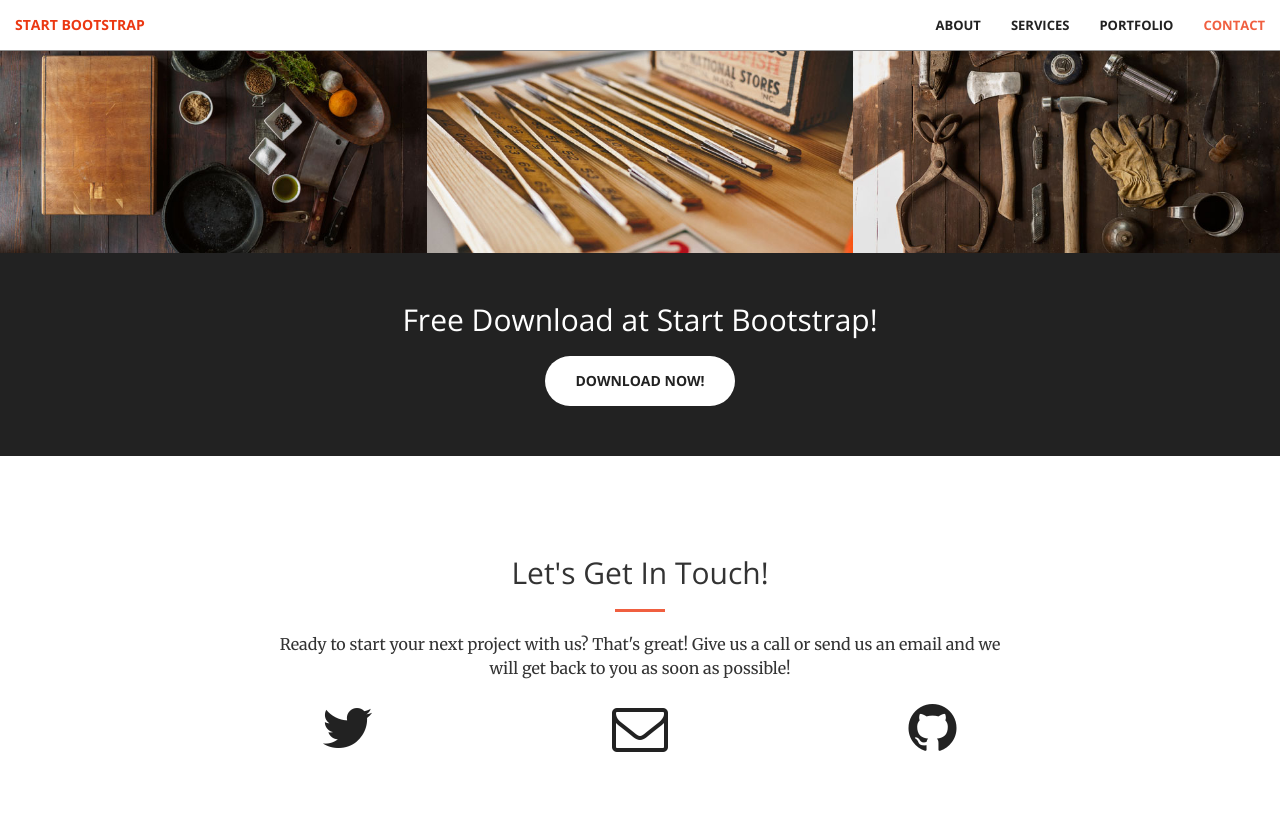
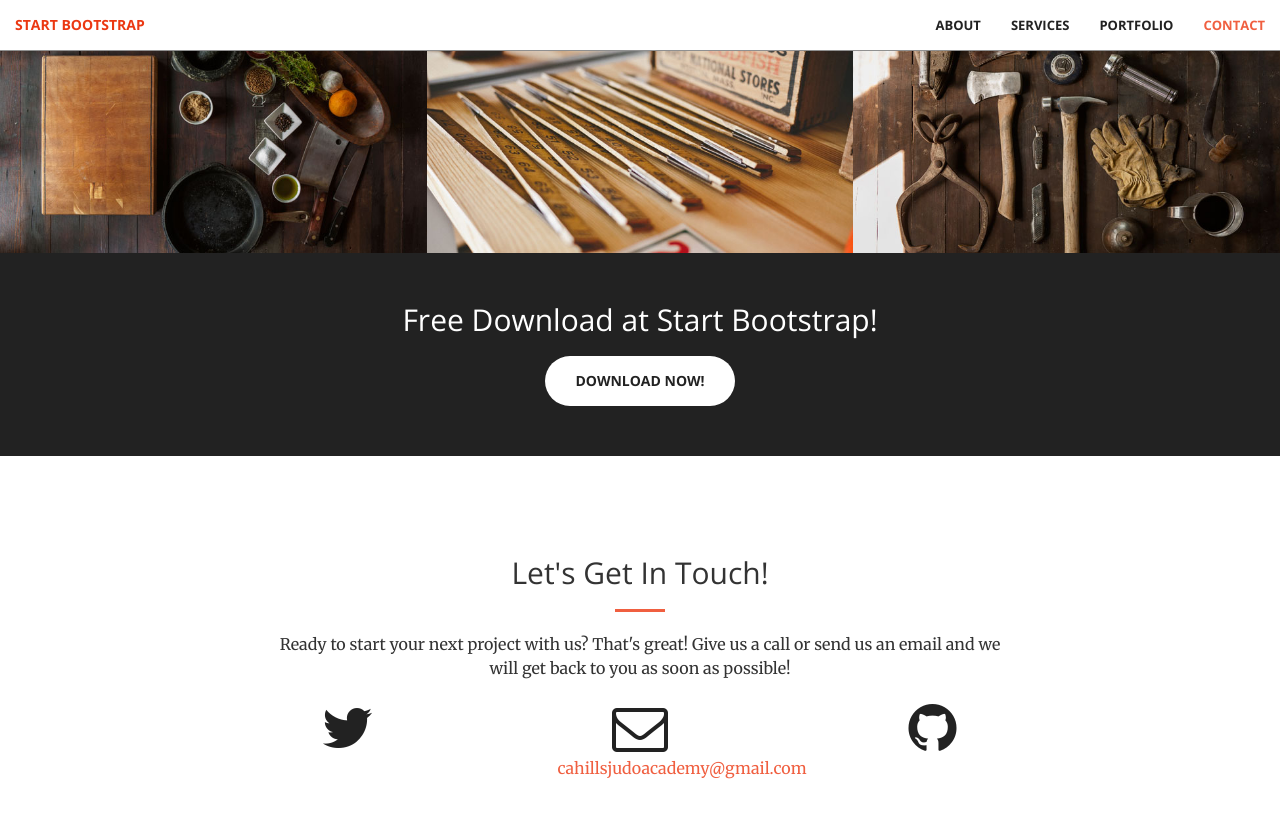
Before and after one commit to cahillsjudo/cahillsjudo.github.io, a Jekyll site: the page built from index.html, in a window 1280 px wide and 900 px high, scrolled down 1981 px. Shown: the top 818 px of the window. Built offline with Jekyll 4.4.1, drawn with Linux system fonts in a browser that asks for light colours.

Commit message:
Update _config.yml

```diff
--- a/_config.yml
+++ b/_config.yml
@@ -1,6 +1,6 @@
 # Site settings
-title:
-email:
+title: Cahill's Judo
+email: cahillsjudoacademy@gmail.com
 description: > # this means to ignore newlines until "baseurl:"
 baseurl: "" # the subpath of your site, e.g. /blog/
 url: "" # the base hostname & protocol for your site
```
